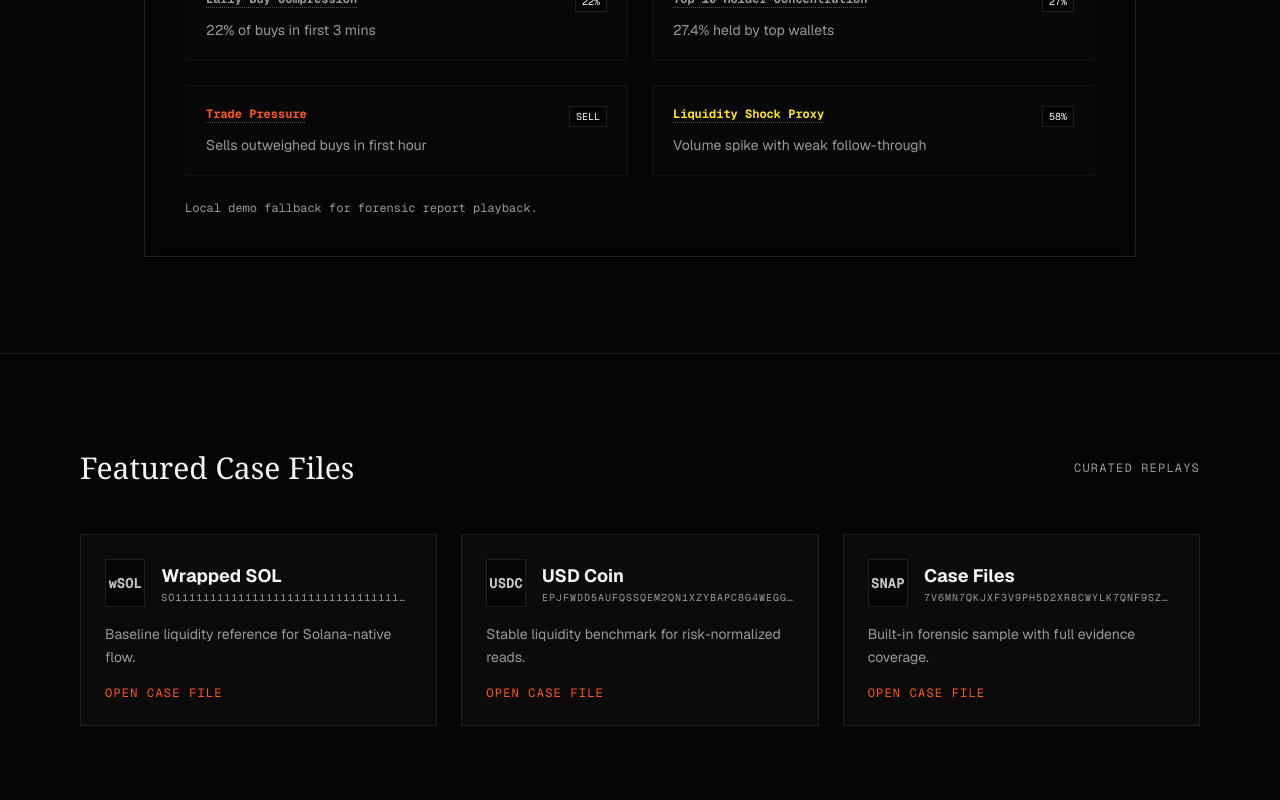
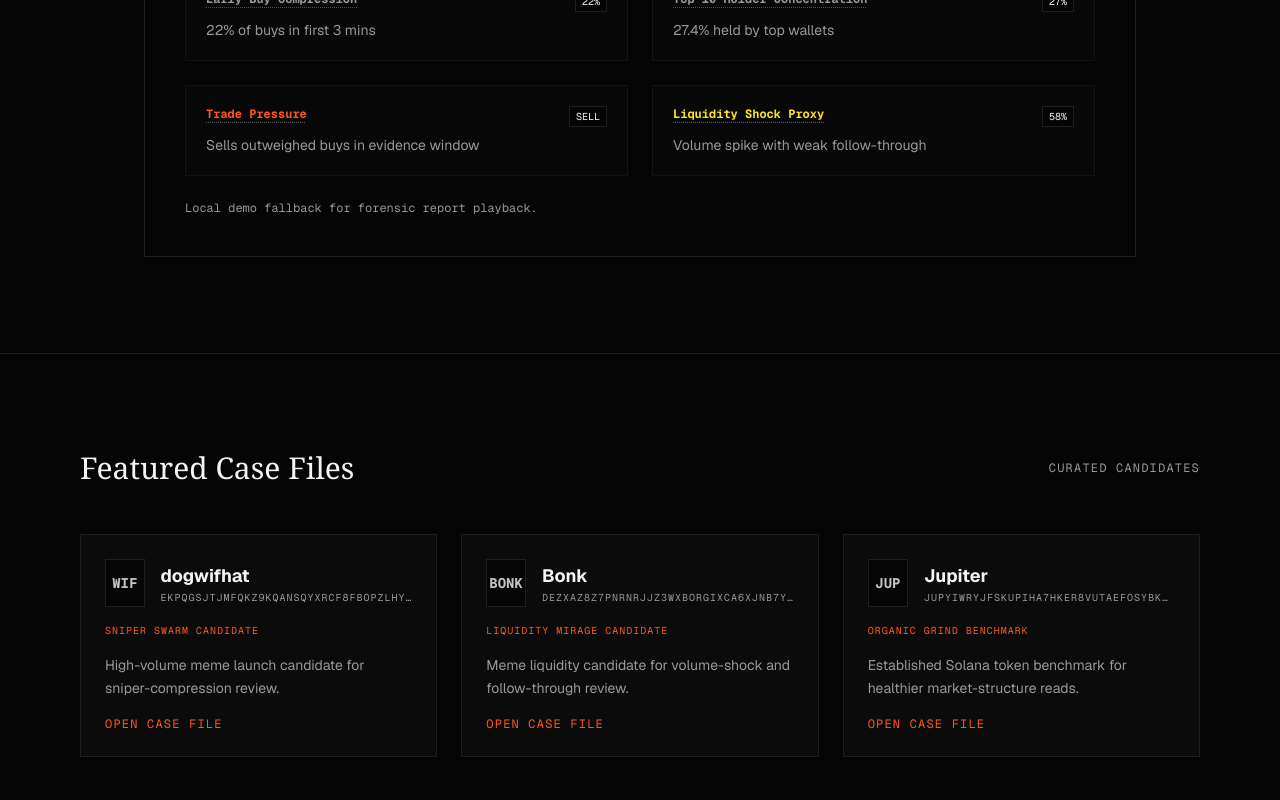
Before and after one commit to justhenix/launchdna, a Next.js app: page / in a window 1280 px wide. Shown: the part 1840-2640 px from the top of the page. Built offline with nearby package versions, Linux system fonts and the light colour scheme; no server answers; the database is empty.

Commit message:
feat: update README for clarity, enhance UI responsiveness, and improve Supabase integration

```diff
--- a/app/api/analyze/route.ts
+++ b/app/api/analyze/route.ts
@@ -4,7 +4,7 @@
 import { BIRDEYE_CASE_ENDPOINTS } from "@/lib/birdeye/endpoints";
 import { classifyLaunch, createMockLaunchCase } from "@/lib/classifier/classifyLaunch";
 import { buildEndpointProof, fallbackEndpointProof } from "@/lib/proof/endpointProof";
-import { persistCaseFile, supabaseErrorForClient } from "@/lib/proof/supabaseProofStore";
+import { hasSupabaseProofStore, persistCaseFile, supabaseErrorForClient } from "@/lib/proof/supabaseProofStore";
 import type { LaunchCase } from "@/types/launch-case";
 
 export const dynamic = "force-dynamic";
@@ -108,6 +108,10 @@
 }
 
 async function jsonCase(launchCase: LaunchCase) {
+  if (!hasSupabaseProofStore()) {
+    return NextResponse.json(launchCase);
+  }
+
   try {
     await persistCaseFile(launchCase);
   } catch (error) {
--- a/app/page.tsx
+++ b/app/page.tsx
@@ -4,30 +4,56 @@
 import SpotlightGrid from "@/components/SpotlightGrid";
 import LiveMetricStrip from "@/components/LiveMetricStrip";
 
-export default function Home() {
-  const featuredCases = [
+type FeaturedCase = {
+  title: string;
+  symbol: string;
+  category: string;
+  address: string;
+  note: string;
+  href: string;
+};
+
+// TODO: replace with strongest analyzed live case before submission.
+const CURATED_FEATURED_CASES: FeaturedCase[] = [
   {
-      title: "Wrapped SOL",
-      symbol: "wSOL",
-      address: "So11111111111111111111111111111111111111112",
-      note: "Baseline liquidity reference for Solana-native flow.",
-      href: "/case/So11111111111111111111111111111111111111112?name=Wrapped%20SOL&symbol=wSOL",
+    title: "dogwifhat",
+    symbol: "WIF",
+    category: "Sniper Swarm candidate",
+    address: "EKpQGSJtjMFqKZ9KQanSqYXRcF8fBopzLHYxdM65zcjm",
+    note: "High-volume meme launch candidate for sniper-compression review.",
+    href: "/case/EKpQGSJtjMFqKZ9KQanSqYXRcF8fBopzLHYxdM65zcjm?name=dogwifhat&symbol=WIF",
   },
   {
-      title: "USD Coin",
-      symbol: "USDC",
-      address: "EPjFWdd5AufqSSqeM2qN1xzybapC8G4wEGGkZwyTDt1v",
-      note: "Stable liquidity benchmark for risk-normalized reads.",
-      href: "/case/EPjFWdd5AufqSSqeM2qN1xzybapC8G4wEGGkZwyTDt1v?name=USD%20Coin&symbol=USDC",
+    title: "Bonk",
+    symbol: "BONK",
+    category: "Liquidity Mirage candidate",
+    address: "DezXAZ8z7PnrnRJjz3wXBoRgixCa6xjnB7YaB1pPB263",
+    note: "Meme liquidity candidate for volume-shock and follow-through review.",
+    href: "/case/DezXAZ8z7PnrnRJjz3wXBoRgixCa6xjnB7YaB1pPB263?name=Bonk&symbol=BONK",
   },
   {
-      title: "Case Files",
-      symbol: "SNAP",
-      address: "7v6mN7qkJXf3V9pH5d2Xr8cWyLk7QnF9sZtY3uP2aB1",
-      note: "Built-in forensic sample with full evidence coverage.",
-      href: "/case/mock-token?name=Case%20Files&symbol=SNAP",
+    title: "Jupiter",
+    symbol: "JUP",
+    category: "Organic Grind benchmark",
+    address: "JUPyiwrYJFskUPiHa7hkeR8VUtAeFoSYbKedZNsDvCN",
+    note: "Established Solana token benchmark for healthier market-structure reads.",
+    href: "/case/JUPyiwrYJFskUPiHa7hkeR8VUtAeFoSYbKedZNsDvCN?name=Jupiter&symbol=JUP",
   },
 ];
+
+const DEMO_FALLBACK_CASES: FeaturedCase[] = [
+  {
+    title: "Demo Fallback",
+    symbol: "DEMO",
+    category: "Demo Fallback",
+    address: "mock-token",
+    note: "Local mock case only. Replace with analyzed live cases before judging.",
+    href: "/case/mock-token?name=Demo%20Fallback&symbol=DEMO",
+  },
+];
+
+export default function Home() {
+  const featuredCases = CURATED_FEATURED_CASES.length > 0 ? CURATED_FEATURED_CASES : DEMO_FALLBACK_CASES;
 
   return (
     <div className="flex flex-col min-h-screen relative">
@@ -59,7 +85,7 @@
               <Link href="/analyze" className="w-full sm:w-auto px-8 py-4 bg-ldna-accent text-ldna-bg font-bold uppercase tracking-wider hover:bg-ldna-text hover:shadow-[0_0_20px_rgba(255,87,26,0.4)] transition-all duration-300 flex items-center justify-center gap-2 group">
                 Analyze Token <ArrowRight className="w-5 h-5 group-hover:translate-x-1 transition-transform" />
               </Link>
-              <Link href="/case/mock-token" className="w-full sm:w-auto px-8 py-4 border border-ldna-grid hover:border-ldna-text bg-ldna-panel/50 backdrop-blur-sm font-bold uppercase tracking-wider transition-all duration-300 flex items-center justify-center gap-2">
+              <Link href="#featured-cases" className="w-full sm:w-auto px-8 py-4 border border-ldna-grid hover:border-ldna-text bg-ldna-panel/50 backdrop-blur-sm font-bold uppercase tracking-wider transition-all duration-300 flex items-center justify-center gap-2">
                 View Case Files
               </Link>
             </div>
@@ -106,7 +132,7 @@
               </div>
               <ul className="space-y-6 relative z-10">
                 {[
-                  "First-hour launch replay",
+                  "Evidence window replay",
                   "Early sniper wallet discovery",
                   "Suspicious liquidity patterns",
                   "Evidence-backed classification"
@@ -127,8 +153,8 @@
         <div className="container mx-auto px-4 max-w-5xl">
           <div className="flex flex-col sm:flex-row items-start sm:items-center justify-between mb-12 gap-4">
             <h2 className="text-3xl font-serif">Case Files</h2>
-            <Link href="/case/mock-token" className="text-sm font-mono text-ldna-accent hover:text-ldna-text transition-colors flex items-center gap-2 uppercase tracking-wider">
-              Open Case File <ArrowRight className="w-4 h-4" />
+            <Link href="#featured-cases" className="text-sm font-mono text-ldna-accent hover:text-ldna-text transition-colors flex items-center gap-2 uppercase tracking-wider">
+              View Curated Cases <ArrowRight className="w-4 h-4" />
             </Link>
           </div>
 
@@ -161,7 +187,7 @@
               {[
                 { label: "Early Buy Compression", text: "22% of buys in first 3 mins", color: "text-ldna-muted", metric: "22%" },
                 { label: "Top 10 Holder Concentration", text: "27.4% held by top wallets", color: "text-ldna-muted", metric: "27%" },
-                { label: "Trade Pressure", text: "Sells outweighed buys in first hour", color: "text-ldna-accent", metric: "SELL" },
+                { label: "Trade Pressure", text: "Sells outweighed buys in evidence window", color: "text-ldna-accent", metric: "SELL" },
                 { label: "Liquidity Shock Proxy", text: "Volume spike with weak follow-through", color: "text-ldna-warning", metric: "58%" },
               ].map((evidence, i) => (
                 <div key={i} className="p-5 bg-ldna-panel/40 border border-ldna-grid/50 hover:bg-ldna-panel/80 transition-colors flex flex-col justify-between">
@@ -185,11 +211,11 @@
       </section>
 
       {/* Featured Case Files */}
-      <section className="py-24 border-b border-ldna-grid bg-ldna-bg">
+      <section id="featured-cases" className="py-24 border-b border-ldna-grid bg-ldna-bg scroll-mt-24">
         <div className="container mx-auto px-4 max-w-6xl">
           <div className="flex flex-col sm:flex-row items-start sm:items-center justify-between mb-12 gap-4">
             <h2 className="text-3xl font-serif">Featured Case Files</h2>
-            <div className="text-xs font-mono text-ldna-muted uppercase tracking-widest">Curated replays</div>
+            <div className="text-xs font-mono text-ldna-muted uppercase tracking-widest">Curated candidates</div>
           </div>
 
           <div className="grid md:grid-cols-3 gap-6">
@@ -208,6 +234,7 @@
                     <div className="text-[10px] font-mono text-ldna-muted uppercase tracking-widest truncate">{item.address}</div>
                   </div>
                 </div>
+                <div className="text-[10px] font-mono text-ldna-accent uppercase tracking-widest">{item.category}</div>
                 <div className="text-sm text-ldna-muted leading-relaxed">{item.note}</div>
                 <div className="text-xs font-mono text-ldna-accent uppercase tracking-widest">Open case file</div>
               </Link>
@@ -228,7 +255,7 @@
             {[
               { icon: Activity, title: "New Listings", desc: "Monitor Solana" },
               { icon: Database, title: "Birdeye API", desc: "Fetch Raw Data" },
-              { icon: Search, title: "Case Store", desc: "First Hour Replay" },
+              { icon: Search, title: "Case Store", desc: "Evidence Replay" },
               { icon: Cpu, title: "Classifier Engine", desc: "Score & Tag" },
               { icon: ShieldAlert, title: "Case File", desc: "Generate Report" }
             ].map((step, i, arr) => (
--- a/components/InfoTooltip.tsx
+++ b/components/InfoTooltip.tsx
@@ -127,7 +127,7 @@
         id={id}
         role="tooltip"
         className={cn(
-          "absolute top-full z-[100] mt-2 w-max max-w-[min(320px,calc(100vw-2rem))] border border-ldna-grid bg-ldna-panel px-3 py-2 text-xs text-ldna-text shadow-[0_0_20px_rgba(0,0,0,0.45)] normal-case tracking-normal break-words whitespace-normal pointer-events-none",
+          "absolute top-full z-100 mt-2 w-max max-w-[min(320px,calc(100vw-2rem))] border border-ldna-grid bg-ldna-panel px-3 py-2 text-xs text-ldna-text shadow-[0_0_20px_rgba(0,0,0,0.45)] normal-case tracking-normal wrap-break-word whitespace-normal pointer-events-none",
           "transition-opacity duration-200",
           alignClass,
           open ? "opacity-100 pointer-events-auto" : "opacity-0",
--- a/lib/classifier/classifyLaunch.ts
+++ b/lib/classifier/classifyLaunch.ts
@@ -714,7 +714,7 @@
         value: formatPercent(metrics.earlyBuyCompression),
         severity: severityFromScore(metrics.earlyBuyCompression),
         explanation: tradeMetrics.hasTimedTrades
-          ? `${formatPercent(metrics.earlyBuyCompression)} of observed first-hour buys clustered into the first 3 minutes.`
+          ? `${formatPercent(metrics.earlyBuyCompression)} of observed evidence-window buys clustered into the first 3 minutes.`
           : "Insufficient Birdeye timestamps; neutral early-buy compression used.",
       },
       {
@@ -764,7 +764,7 @@
       },
       {
         time: `${priceMetrics.peakIndex + 1}m`,
-        label: "First-Hour Price Peak",
+        label: "Evidence Window Price Peak",
         detail: chartResult.hasOhlcvData
           ? `${formatPercent(priceMetrics.fastSpike)} observed fast spike score before post-peak action.`
           : "Insufficient OHLCV data for peak replay.",
@@ -772,7 +772,7 @@
       },
       {
         time: "60m",
-        label: "First-Hour Closeout",
+        label: "Evidence Window Closeout",
         detail: `${round(metrics.priceChange1h, 2)}% price change with ${formatPercent(metrics.sellPressure)} observed/proxy sell pressure.`,
         severity: metrics.priceChange1h < -25 ? "danger" : metrics.priceChange1h < 0 ? "warning" : "good",
       },
--- a/lib/proof/supabaseProofStore.ts
+++ b/lib/proof/supabaseProofStore.ts
@@ -26,6 +26,7 @@
 };
 
 const API_CALL_TABLE = "launchdna_api_calls";
+const CASE_FILES_TABLE = "case_files";
 
 function normalizeText(value?: string | null) {
   return typeof value === "string" && value.trim() !== "" ? value.trim() : undefined;
@@ -73,7 +74,7 @@
     updated_at: new Date().toISOString(),
   };
   const query = new URLSearchParams({ on_conflict: "case_id" });
-  const result = await supabaseRestRequest<undefined>("case_files", {
+  const result = await supabaseRestRequest<undefined>(CASE_FILES_TABLE, {
     method: "POST",
     query,
     body: payload,
@@ -86,6 +87,10 @@
 }
 
 export async function getSupabaseProofStats(): Promise<SupabaseProofStats | null> {
+  if (!hasSupabaseProofStore()) {
+    return null;
+  }
+
   const params = new URLSearchParams({
     select: "endpoint,token_address,case_id,calls",
     limit: "10000",
@@ -149,7 +154,7 @@
     limit: "10000",
     order: "created_at.desc",
   });
-  const result = await supabaseRestRequest<SupabaseCaseFileRow[]>("case_files", {
+  const result = await supabaseRestRequest<SupabaseCaseFileRow[]>(CASE_FILES_TABLE, {
     query: params,
   });
 
```
Also changed, not shown: app/case/[address]/page.tsx (+10 -10 lines), lib/mock/launch-case.ts (+4 -4 lines), lib/proof/apiCallLogger.ts (+12 -2 lines), 2 other files (tests, documents, lock files or other folders). Lines whose indentation alone changed are shown as unchanged.
